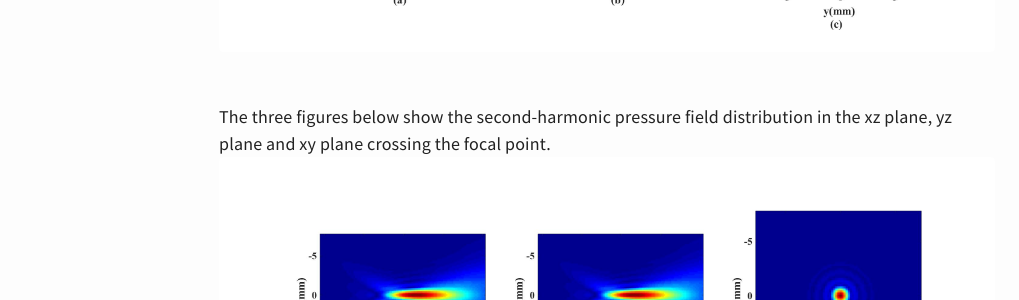
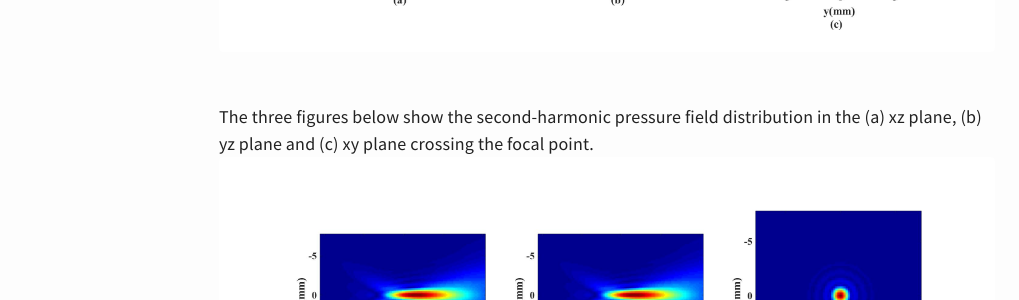
Before and after one commit to m-SOUND/mSOUND, a Jekyll site: the page built from _posts/2019-02-20-FSMDM_3D_homogeneous.html, in a window 1280 px wide and 900 px high, scrolled down 2093 px. Shown: the part 155-455 px from the top of the window, without its empty margins (33-1052 px from the left). Built offline with Jekyll 4.4.1, drawn with Linux system fonts in a browser that asks for light colours.

Commit message:
Update 2019-02-20-FSMDM_3D_homogeneous.html

```diff
--- a/_posts/2019-02-20-FSMDM_3D_homogeneous.html
+++ b/_posts/2019-02-20-FSMDM_3D_homogeneous.html
@@ -89,9 +89,9 @@ p_second = Forward3D_sec(mgrid, medium, p_fundamental, omega_c);
 The three figures below show the fundamental pressure field distribution in the (a) xz plane, (b) yz plane and (c) xy plane crossing the
  focal point.
 <img src="/mSOUND/img/FSMDM_3D_homogeneous_fund.jpg" alt="fundamental pressure field generated with the phased array">
-<br>The three figures below show the second-harmonic pressure field distribution in the xz plane, yz plane and xy plane crossing the
- focal point.
-    <img src="/mSOUND/img/FSMDM_3D_homogeneous_sec.jpg" alt="second-harmonic pressure field generated with the phased array">
+<br>The three figures below show the second-harmonic pressure field distribution in the (a) xz plane, (b) yz plane and (c) xy
+plane crossing the focal point.
+    <img src="/mSOUND/img/FSMDM_3D_homogeneous_sec.jpg" alt="second-harmonic pressure field generated with the phased-array">
  </p>
 
 <h6>Other examples</h6>
```
